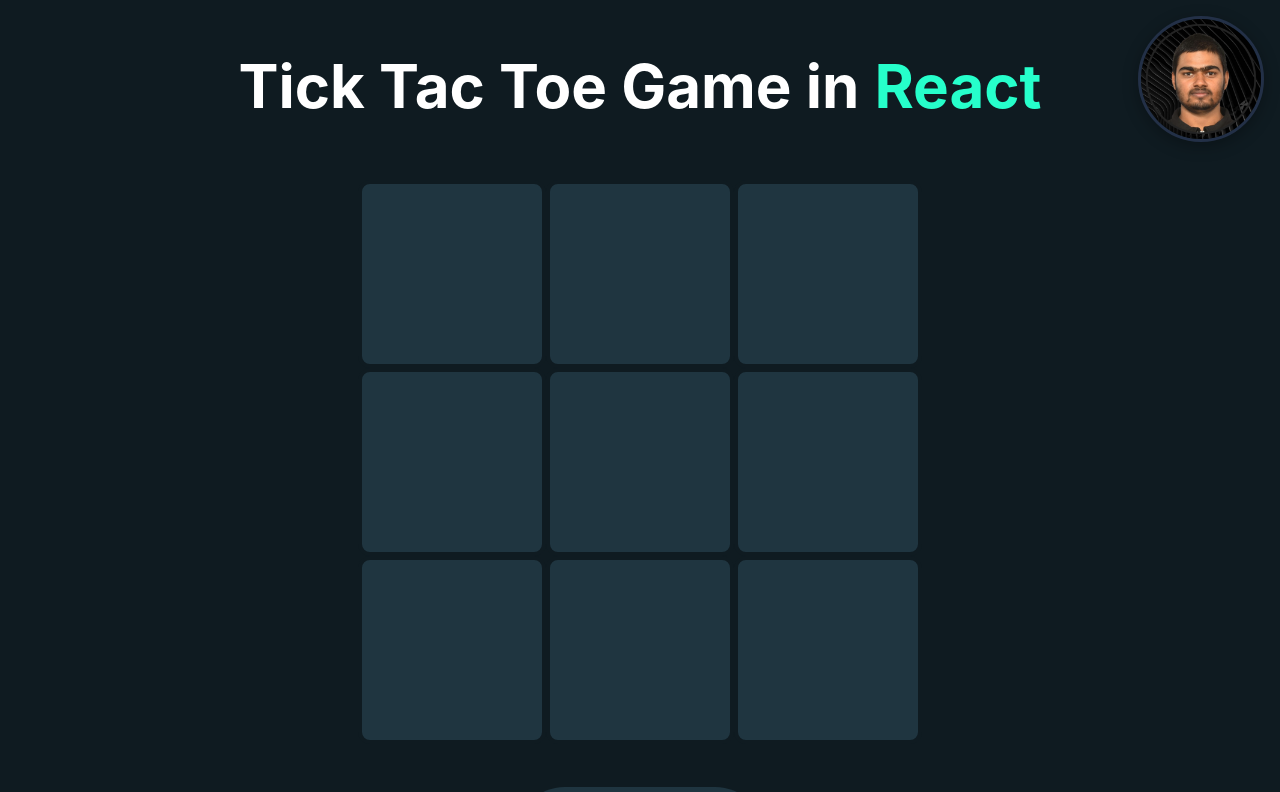
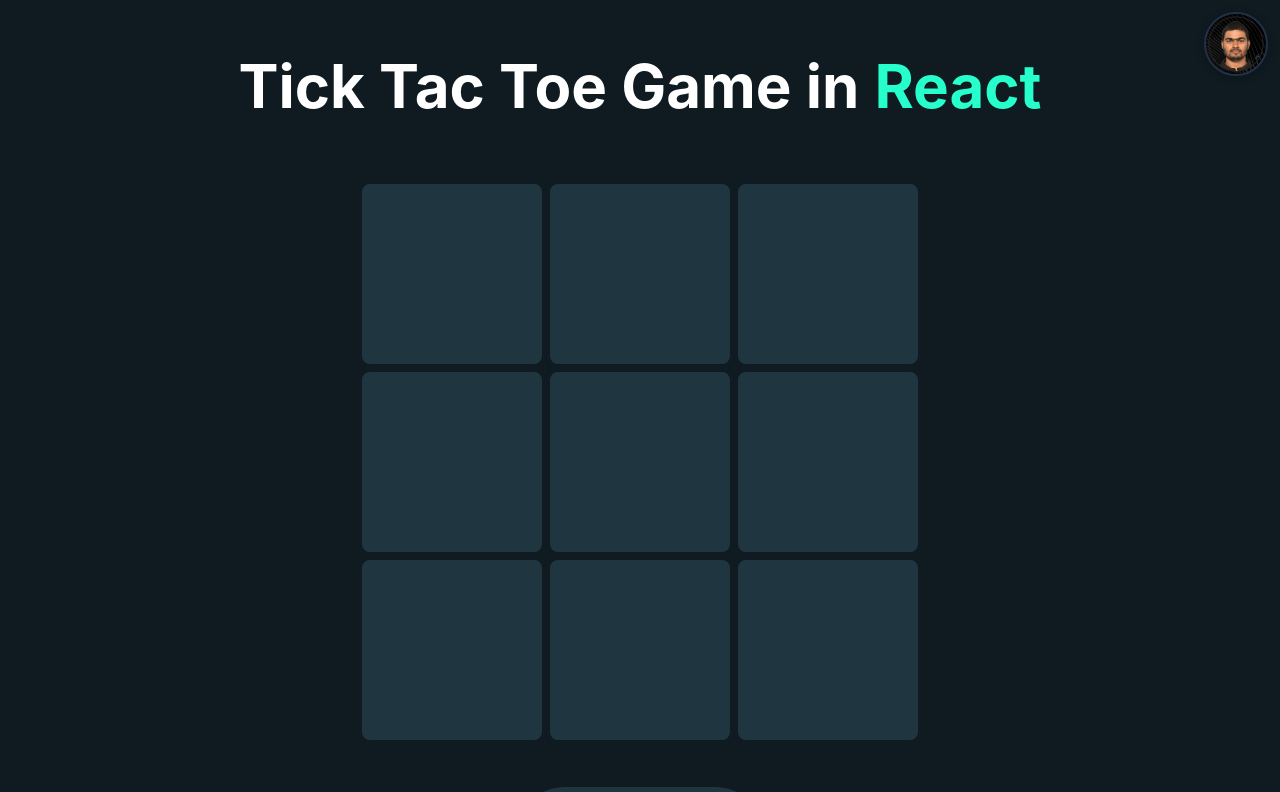
Before and after one commit to yogeshawasthi/tick_tac_toe, a React (Create React App) app: page / in a window 1280 px wide. Shown: the top 792 px of the page. Built offline with nearby package versions, Linux system fonts and the light colour scheme.

Commit message:
so lets finish this

```diff
--- a/src/Components/TickTacToe/TicTacToe.css
+++ b/src/Components/TickTacToe/TicTacToe.css
@@ -151,23 +151,15 @@
 /* Top-right profile avatar */
 .profile-avatar {
   position: fixed;
-  top: 16px;
-  right: 16px;
-  width: 120px;   /* increased size */
-  height: 120px;  /* increased size */
+  top: 12px;
+  right: 12px;
+  width: 60px;
+  height: 60px;
   border-radius: 50%;
   object-fit: cover;
-  border: 3px solid #233047;
-  box-shadow: 0 4px 16px rgba(0,0,0,0.3);
+  border: 2px solid #233047;
+  box-shadow: 0 2px 10px rgba(0,0,0,0.25);
   z-index: 1000;
 }
 
-/* Optional: shrink on small screens */
-@media (max-width: 480px) {
-  .profile-avatar {
-    width: 72px;
-    height: 72px;
-  }
-}
-
 /* slowly recovering */
```
